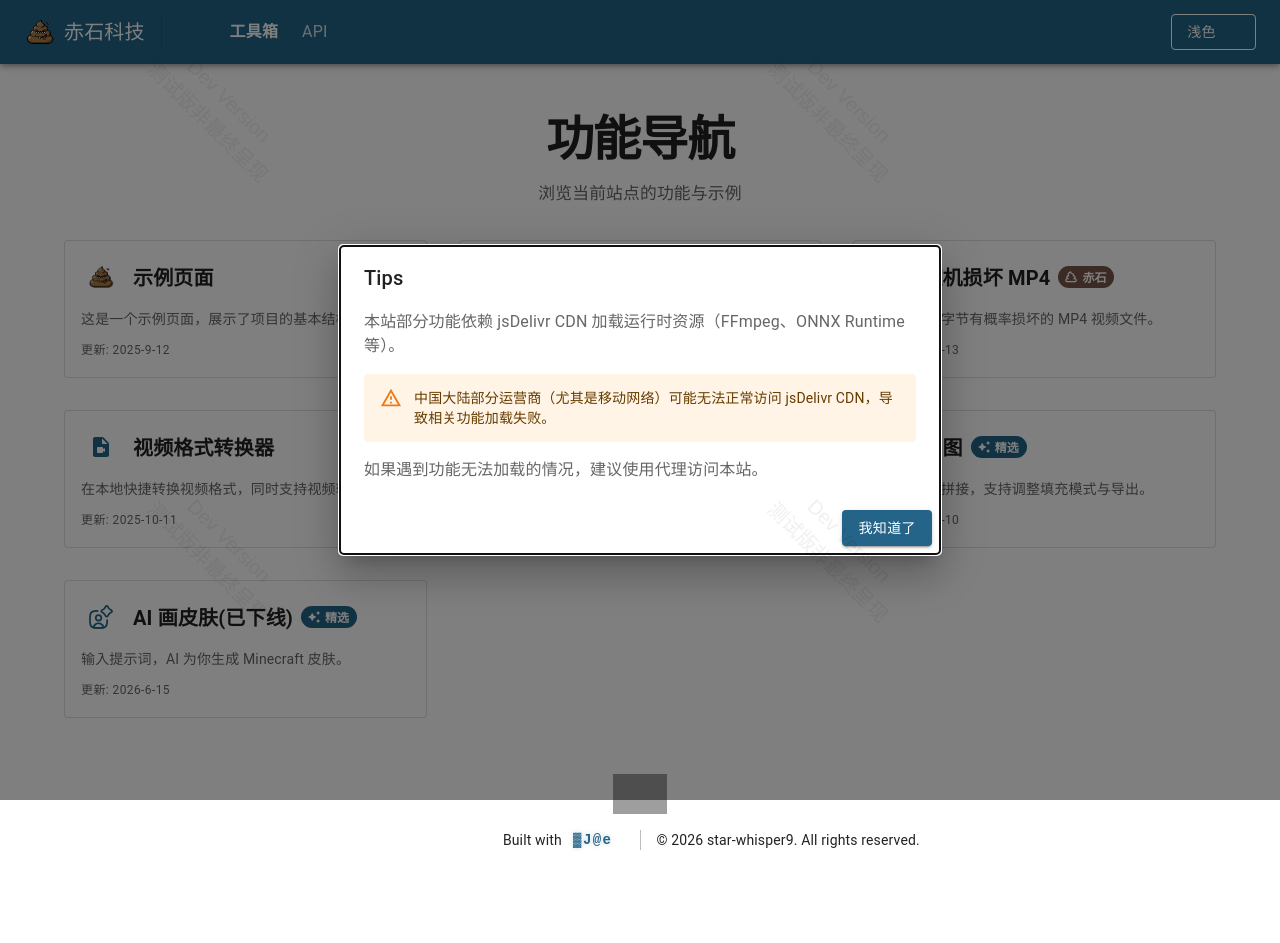
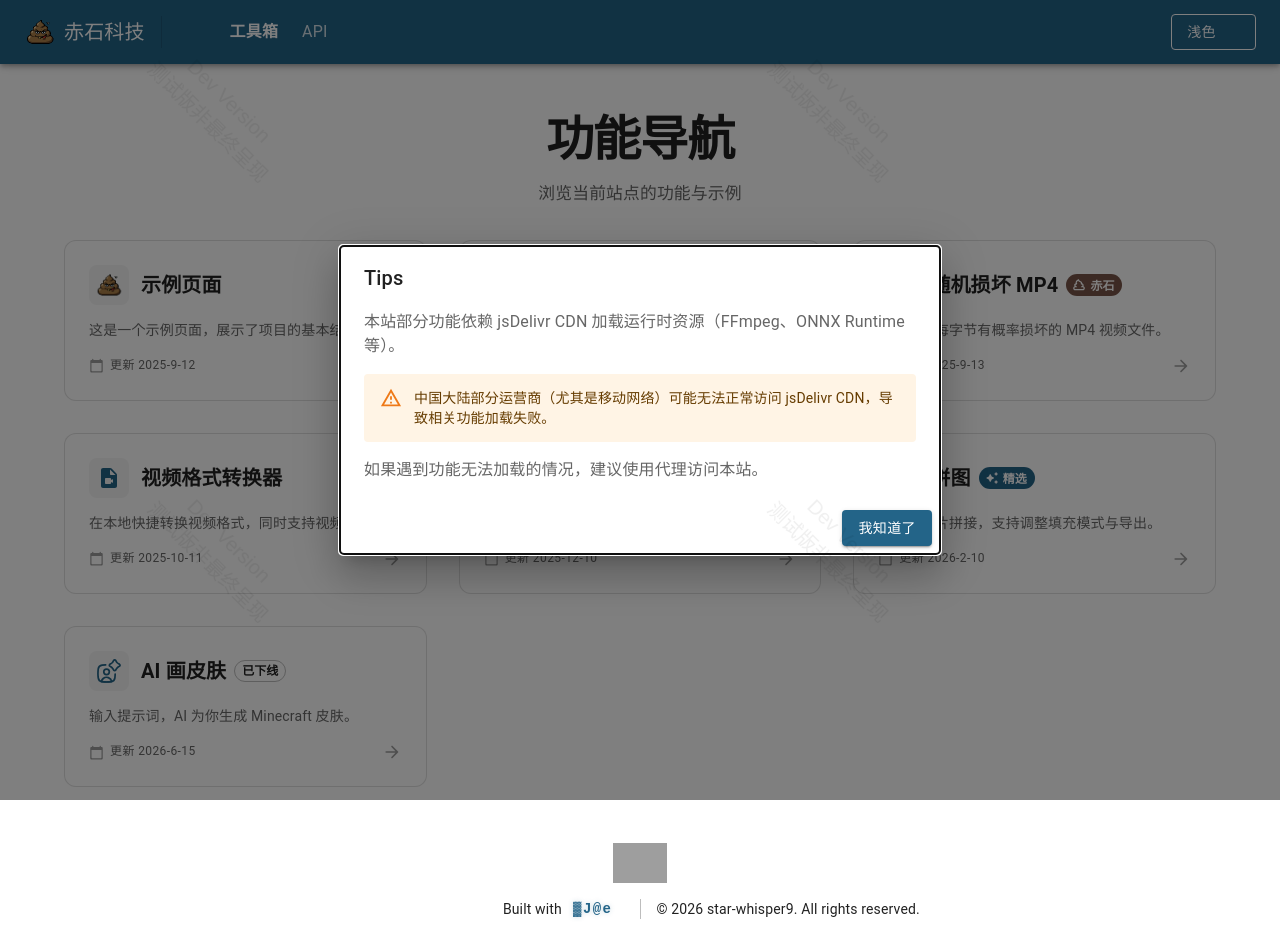
Before and after one commit to star-whisper9/chishi-tech, a React (Vite) app: page / in a window 1280 px wide. Before the commit the page ends 874 px from the top, so only its background shows below. Built offline with nearby package versions, Linux system fonts and the light colour scheme; grey boxes are pictures that could not be loaded; some icons are missing.

Commit message:
refactor: 优化首页功能卡片

```diff
--- a/src/components/common/Navigation/PageCard.tsx
+++ b/src/components/common/Navigation/PageCard.tsx
@@ -10,7 +10,11 @@
 } from "@mui/material";
 import { useNavigate } from "react-router-dom";
 import type { Page } from "../../../pages";
-import { AutoAwesomeRounded } from "@mui/icons-material";
+import {
+  ArrowForwardRounded,
+  AutoAwesomeRounded,
+  CalendarTodayRounded,
+} from "@mui/icons-material";
 import Poop from "../Icons/Poop";
 
 interface PageCardProps {
@@ -19,6 +23,7 @@
 
 const PageCard: React.FC<PageCardProps> = ({ page }) => {
   const navigate = useNavigate();
+  const isOffline = page.status === "offline";
 
   return (
     <Card
@@ -28,14 +33,45 @@
         display: "flex",
         flexDirection: "column",
         position: "relative",
+        borderRadius: 3,
+        transition: (theme) =>
+          theme.transitions.create(
+            ["border-color", "box-shadow", "transform"],
+            { duration: theme.transitions.duration.short },
+          ),
+        "&:hover": {
+          borderColor: "primary.main",
+          boxShadow: 3,
+          transform: "translateY(-3px)",
+        },
+        "&:focus-within": {
+          borderColor: "primary.main",
+          boxShadow: 2,
+        },
       }}
     >
       <CardActionArea
         onClick={() => navigate(page.link)}
-        sx={{ flexGrow: 1, alignItems: "stretch" }}
+        sx={{
+          flexGrow: 1,
+          alignItems: "stretch",
+          display: "flex",
+          flexDirection: "column",
+          "&:hover .page-card-arrow": {
+            color: "primary.main",
+            transform: "translateX(4px)",
+          },
+        }}
       >
-        <CardContent>
-          <Stack spacing={1.5}>
+        <CardContent
+          sx={{
+            width: "100%",
+            flexGrow: 1,
+            p: { xs: 2.25, sm: 3 },
+            "&:last-child": { pb: { xs: 2.25, sm: 3 } },
+          }}
+        >
+          <Stack spacing={1.75} sx={{ height: "100%" }}>
             {/* 头部：图标 + 标题 + 标签 */}
             <Box display="flex" alignItems="center" gap={1.5}>
               {/* 大图标 Box */}
@@ -48,11 +84,8 @@
                     alignItems: "center",
                     justifyContent: "center",
                     flexShrink: 0,
-                    borderRadius: 1.5,
-                    bgcolor: (theme) =>
-                      theme.palette.mode === "light"
-                        ? "primary.50"
-                        : "primary.900",
+                    borderRadius: 2,
+                    bgcolor: "action.hover",
                     color: "primary.main",
                     "& svg": { fontSize: 24 },
                     "& img": { width: 24, height: 24, objectFit: "contain" },
@@ -74,17 +107,27 @@
                     variant="h6"
                     component="h3"
                     sx={{
-                      fontWeight: 600,
-                      // 1. 修复大图标与标题未对齐：将 1.2 改为 1.4 或 normal，让文字包围盒更饱满
-                      lineHeight: 1.4,
-                      // 2. 视觉微调：将中文字往下压 1px（或者根据你的字体微调）
-                      transform: "translateY(1px)",
+                      fontWeight: 700,
+                      lineHeight: 1.3,
                     }}
                   >
                     {page.title}
                   </Typography>
 
-                  {page.shit === false && (
+                  {isOffline && (
+                    <Chip
+                      label="已下线"
+                      size="small"
+                      variant="outlined"
+                      sx={{
+                        height: 22,
+                        fontSize: "0.75rem",
+                        fontWeight: 600,
+                      }}
+                    />
+                  )}
+
+                  {!isOffline && page.shit === false && (
                     <Chip
                       label="精选"
                       size="small"
@@ -143,13 +186,36 @@
             <Typography
               variant="body2"
               color="text.secondary"
-              sx={{ flexGrow: 1 }}
+              sx={{ flexGrow: 1, lineHeight: 1.65 }}
             >
               {page.description}
             </Typography>
-            <Typography variant="caption" color="text.secondary">
-              更新: {page.lastUpdated}
-            </Typography>
+            <Box
+              sx={{
+                display: "flex",
+                alignItems: "center",
+                justifyContent: "space-between",
+                gap: 1,
+                mt: 0.5,
+              }}
+            >
+              <Stack direction="row" spacing={0.75} alignItems="center">
+                <CalendarTodayRounded
+                  sx={{ fontSize: 15, color: "text.disabled" }}
+                />
+                <Typography variant="caption" color="text.secondary">
+                  更新 {page.lastUpdated}
+                </Typography>
+              </Stack>
+              <ArrowForwardRounded
+                className="page-card-arrow"
+                sx={{
+                  fontSize: 20,
+                  color: "text.disabled",
+                  transition: "transform 160ms ease, color 160ms ease",
+                }}
+              />
+            </Box>
           </Stack>
         </CardContent>
       </CardActionArea>
--- a/src/pages/index.tsx
+++ b/src/pages/index.tsx
@@ -19,6 +19,7 @@
   lastUpdated: string;
   link: string;
   shit?: boolean; // false 显示「精选」；true 显示「赤石」；不填则不显示
+  status?: "active" | "offline";
 };
 
 export const pages: Page[] = [
@@ -75,11 +76,12 @@
     shit: false,
   },
   {
-    title: "AI 画皮肤(已下线)",
+    title: "AI 画皮肤",
     icon: <AIGeneraionImage color="primary" fontSize="large" />,
     description: "输入提示词，AI 为你生成 Minecraft 皮肤。",
     lastUpdated: "2026-6-15",
     link: "/skingen",
     shit: false,
+    status: "offline",
   },
 ];
```
